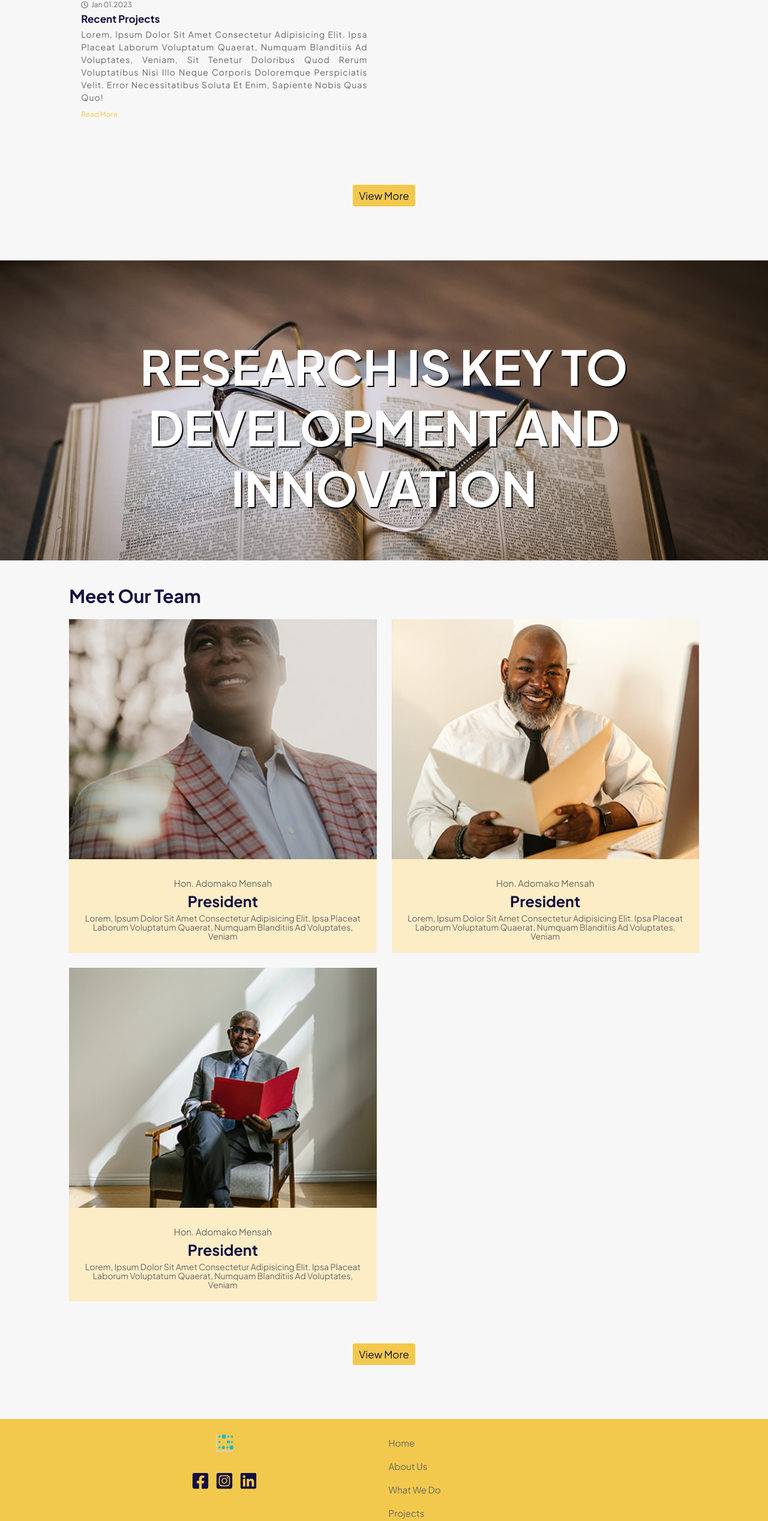
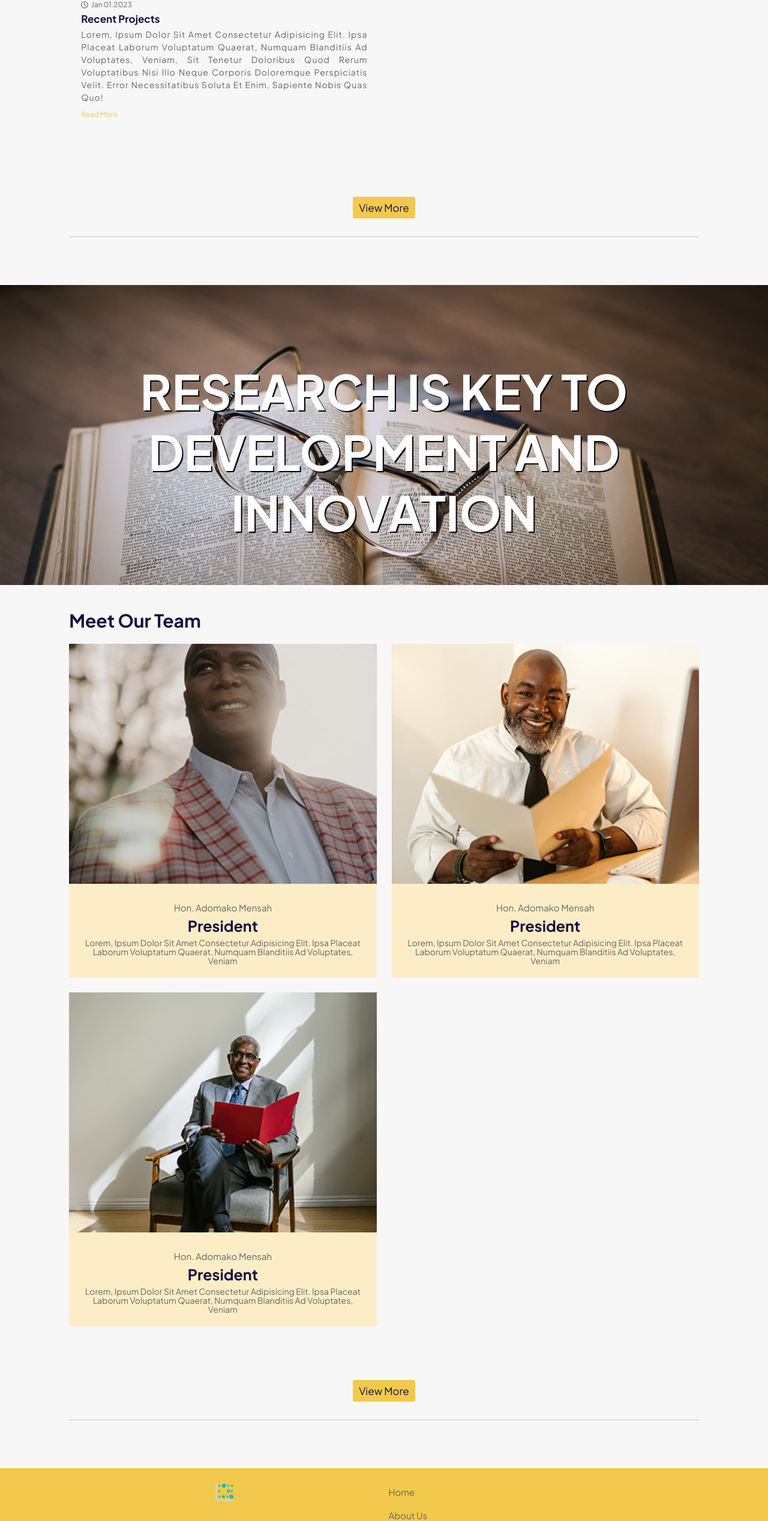
Before and after one commit to Surnmai/hon-adomako-ngo, a React (Create React App) app: page / in a window 1280 px wide. Shown: the part 3122-5657 px from the top of the page at 60% size. Built offline with nearby package versions, Linux system fonts and the light colour scheme.

Commit message:
buttons update

```diff
--- a/src/css/index.css
+++ b/src/css/index.css
@@ -255,7 +255,9 @@ header .icons svg:hover {
 }
 .recent .button {
   text-align: center;
-  padding: 6rem 0;
+  padding: 2rem 0;
+  margin: 6rem 0;
+  border-bottom: 0.1rem solid rgba(0, 0, 0, 0.2);
 }
 
 .BackgroundImgBanner {
@@ -327,7 +329,9 @@ header .icons svg:hover {
 }
 .our-team .button {
   text-align: center;
-  padding: 6rem 0;
+  padding: 2rem 0;
+  margin: 6rem 0;
+  border-bottom: 0.1rem solid rgba(0, 0, 0, 0.2);
 }
 
 footer {
--- a/src/css/index.scss
+++ b/src/css/index.scss
@@ -313,7 +313,9 @@ header {
   }
   .button {
     text-align: center;
-    padding: 6rem 0;
+    padding: 2rem 0;
+    margin: 6rem 0;
+    border-bottom: $border;
   }
 }
 // recent section ends
@@ -394,7 +396,9 @@ header {
   }
   .button {
     text-align: center;
-    padding: 6rem 0;
+    padding: 2rem 0;
+    margin: 6rem 0;
+    border-bottom: $border;
   }
 }
 // out team section ends
```
Also changed, not shown: 1 other file (tests, documents, lock files or other folders).
